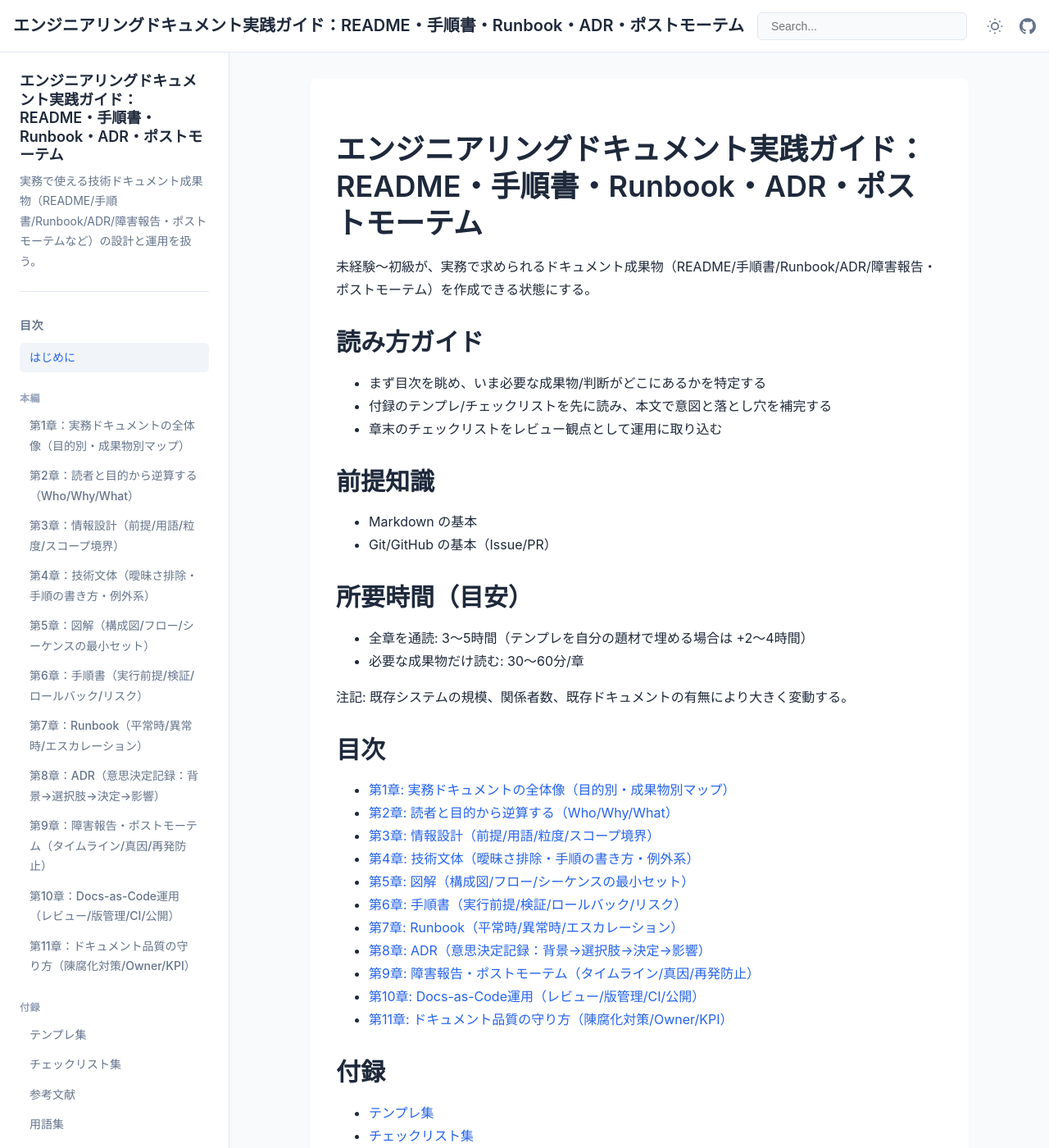
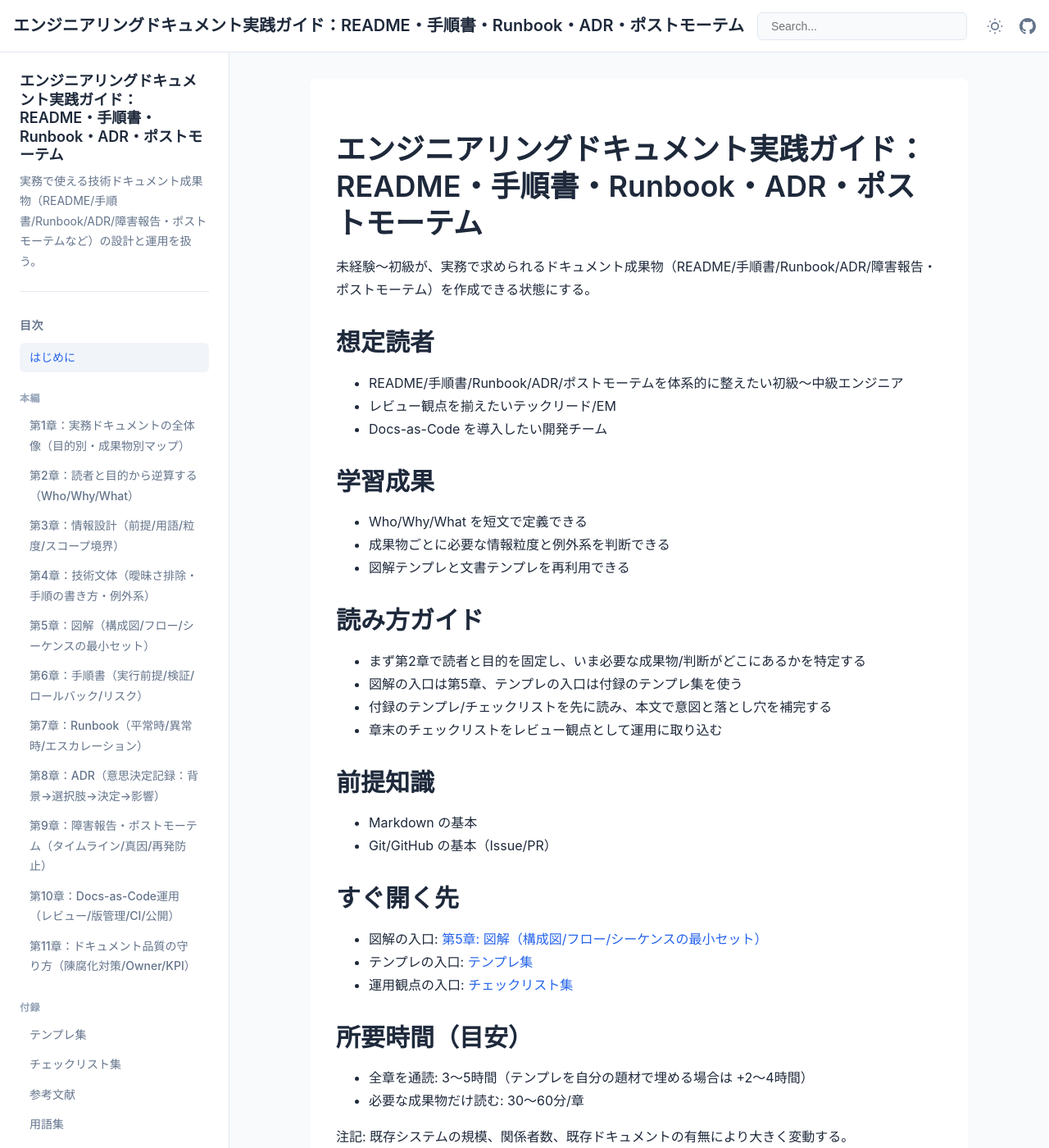
Before and after one commit to itdojp/engineering-documentation-book, a Jekyll site: the page built from docs/index.md, in a window 1280 px wide and 1400 px high. Shown: the whole window at 82% size. Built offline with Jekyll 4.4.1, drawn with Linux system fonts in a browser that asks for light colours.

```diff
--- a/docs/index.md
+++ b/docs/index.md
@@ -3,15 +3,36 @@ title: "エンジニアリングドキュメント実践ガイド：README・手
 description: "未経験〜初級が、実務で求められるドキュメント成果物（README/手順書/Runbook/ADR/障害報告・ポストモーテム）を作成できる状態にする。"
 layout: book
 order: 0
+readerProfile:
+  - "README/手順書/Runbook/ADR/ポストモーテムを体系的に整えたい初級〜中級エンジニア"
+  - "レビュー観点を揃えたいテックリード/EM"
+  - "Docs-as-Code を導入したい開発チーム"
+learningOutcomes:
+  - "Who/Why/What を短文で定義できる"
+  - "成果物ごとに必要な情報粒度と例外系を判断できる"
+  - "図解テンプレと文書テンプレを再利用できる"
 ---
 
 # エンジニアリングドキュメント実践ガイド：README・手順書・Runbook・ADR・ポストモーテム
 
 未経験〜初級が、実務で求められるドキュメント成果物（README/手順書/Runbook/ADR/障害報告・ポストモーテム）を作成できる状態にする。
 
+## 想定読者
+
+- README/手順書/Runbook/ADR/ポストモーテムを体系的に整えたい初級〜中級エンジニア
+- レビュー観点を揃えたいテックリード/EM
+- Docs-as-Code を導入したい開発チーム
+
+## 学習成果
+
+- Who/Why/What を短文で定義できる
+- 成果物ごとに必要な情報粒度と例外系を判断できる
+- 図解テンプレと文書テンプレを再利用できる
+
 ## 読み方ガイド
 
-- まず目次を眺め、いま必要な成果物/判断がどこにあるかを特定する
+- まず第2章で読者と目的を固定し、いま必要な成果物/判断がどこにあるかを特定する
+- 図解の入口は第5章、テンプレの入口は付録のテンプレ集を使う
 - 付録のテンプレ/チェックリストを先に読み、本文で意図と落とし穴を補完する
 - 章末のチェックリストをレビュー観点として運用に取り込む
 
@@ -19,6 +40,12 @@ order: 0
 
 - Markdown の基本
 - Git/GitHub の基本（Issue/PR）
+
+## すぐ開く先
+
+- 図解の入口: [第5章: 図解（構成図/フロー/シーケンスの最小セット）](chapters/chapter-05/)
+- テンプレの入口: [テンプレ集](appendices/templates/)
+- 運用観点の入口: [チェックリスト集](appendices/checklists/)
 
 ## 所要時間（目安）
 
```
Also changed, not shown: book-config.json (+26 -0 lines), docs/appendices/templates/index.md (+1 -0 lines).
